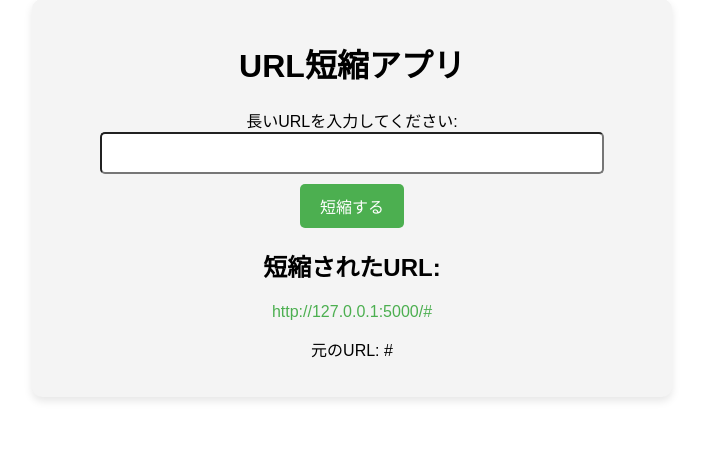
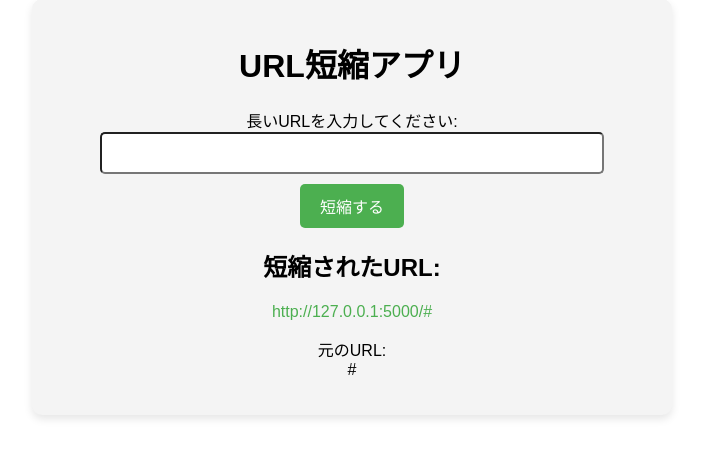
Before and after one commit to Hipokoa743/002_LinkShrink, a Flask app: template templates/index.html in a window 1280 px wide. Shown: the part 29-487 px from the top of the page, without its empty margins (288-991 px from the left). Run offline with Flask 3, Linux system fonts and the light colour scheme; the template is opened without the code that fills it: most values are stand-ins (such as "Sample title", 1, 10 or a date in 2020).

Commit message:
元のURLの表示スタイルを改善し、長いURLが折り返されるように変更

```diff
--- a/templates/index.html
+++ b/templates/index.html
@@ -21,7 +21,8 @@
         <h2>短縮されたURL:</h2>
         <p><a href="{{ url_for('redirect_to_url', short_url=short_url) }}" target="_blank">http://127.0.0.1:5000/{{
                 short_url }}</a></p>
-        <p>元のURL: {{ long_url }}</p>
+        <p>元のURL: <span class="original-url" style="word-wrap: break-word; display: block; max-width: 100%;">{{ long_url
+                }}</span></p>
         {% endif %}
     </div>
 </body>
```
